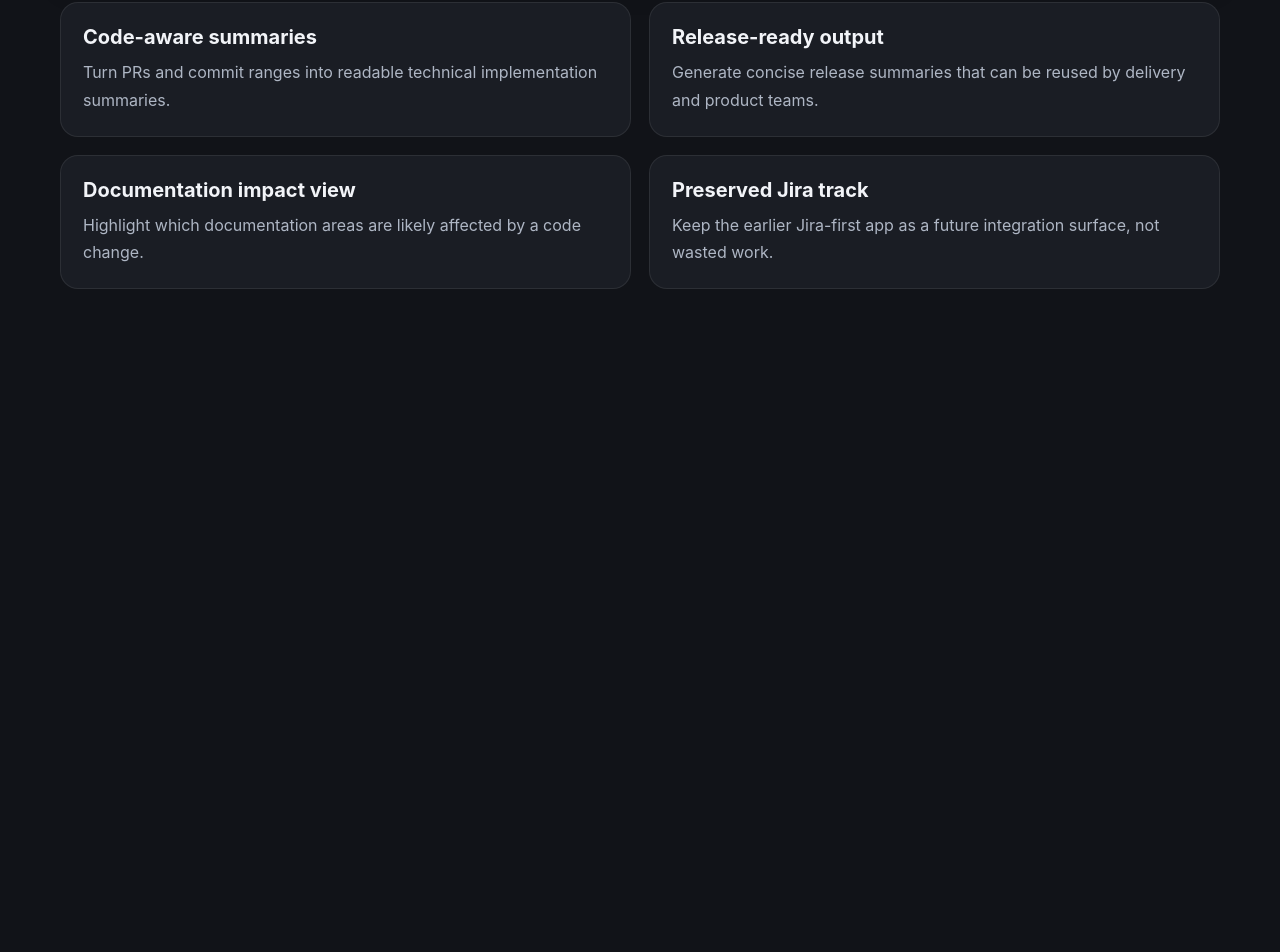
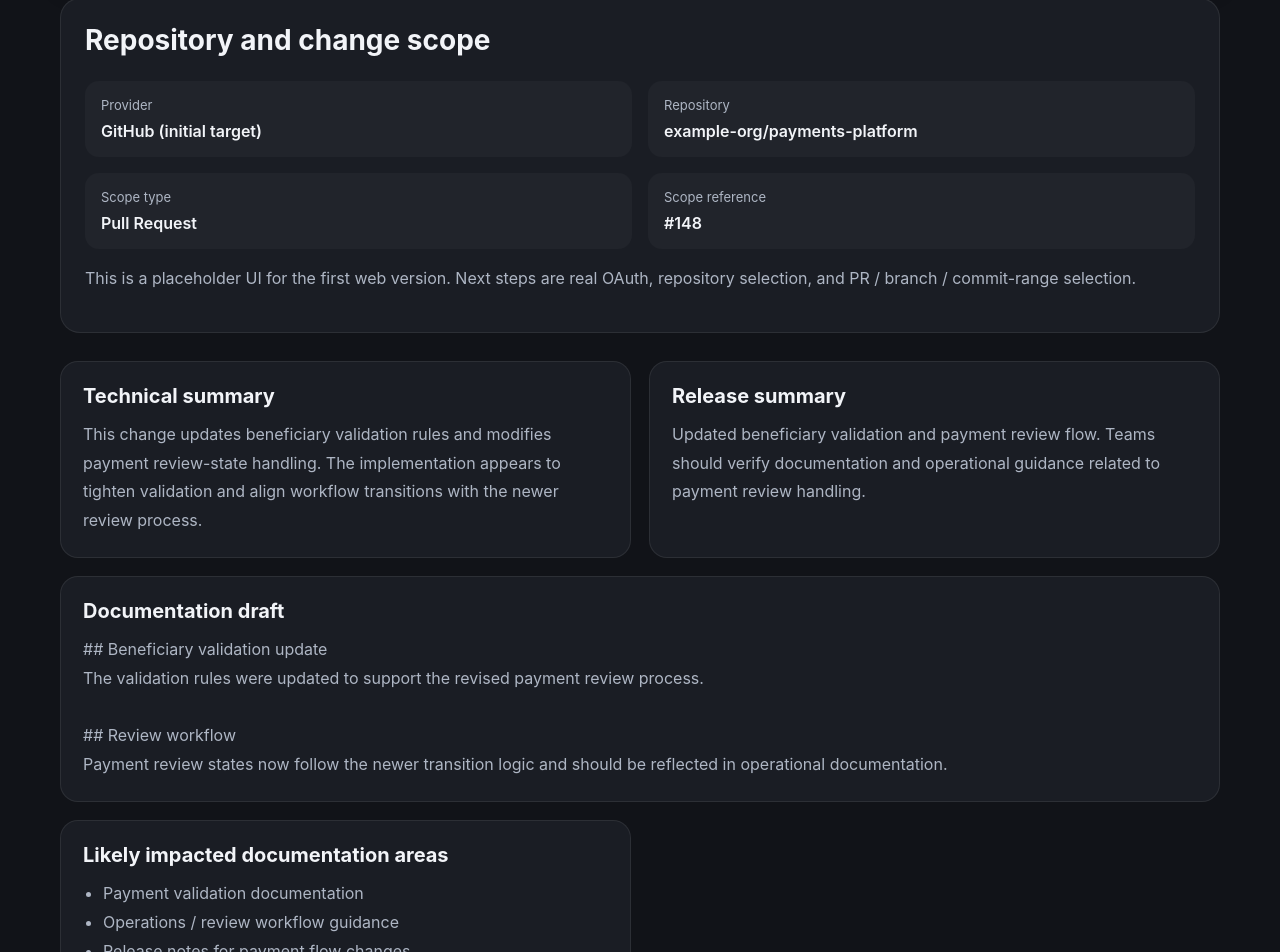
Before and after one commit to denysodyntsov/docote, a Next.js app in the folder docote-web/: page / in a window 1280 px wide. Shown: the part 830-1782 px from the top of the page. Before the commit the page ends 1199 px from the top, so only its background shows below. Built offline with nearby package versions, Linux system fonts and the light colour scheme.

Commit message:
Expand DoCoTe web MVP flow and API plan

```diff
--- a/docote-web/app/page.tsx
+++ b/docote-web/app/page.tsx
@@ -1,5 +1,7 @@
 import { OnboardingCard } from '../components/onboarding-card';
 import { FeatureGrid } from '../components/feature-grid';
+import { RepositorySelector } from '../components/repository-selector';
+import { OutputPreview } from '../components/output-preview';
 
 export default function HomePage() {
   return (
@@ -18,6 +20,8 @@ export default function HomePage() {
       </section>
 
       <OnboardingCard />
+      <RepositorySelector />
+      <OutputPreview />
       <FeatureGrid />
     </main>
   );
--- /dev/null
+++ b/docote-web/components/output-preview.tsx
@@ -0,0 +1,28 @@
+import { sampleResult } from '../lib/mock-data';
+
+export function OutputPreview() {
+  return (
+    <section style={{ marginTop: 28, display: 'grid', gridTemplateColumns: 'repeat(2, minmax(0, 1fr))', gap: 18 }}>
+      <Card title="Technical summary" text={sampleResult.technicalSummary} />
+      <Card title="Release summary" text={sampleResult.releaseSummary} />
+      <Card title="Documentation draft" text={sampleResult.documentationDraft} full />
+      <section style={{ background: '#1a1d24', border: '1px solid rgba(255,255,255,0.08)', borderRadius: 18, padding: 22 }}>
+        <h3 style={{ marginTop: 0, marginBottom: 12, fontSize: 20 }}>Likely impacted documentation areas</h3>
+        <ul style={{ margin: 0, paddingLeft: 20, color: '#aeb6c4', lineHeight: 1.8 }}>
+          {sampleResult.impactedAreas.map((item) => (
+            <li key={item}>{item}</li>
+          ))}
+        </ul>
+      </section>
+    </section>
+  );
+}
+
+function Card({ title, text, full = false }: { title: string; text: string; full?: boolean }) {
+  return (
+    <article style={{ background: '#1a1d24', border: '1px solid rgba(255,255,255,0.08)', borderRadius: 18, padding: 22, gridColumn: full ? '1 / -1' : undefined }}>
+      <h3 style={{ marginTop: 0, marginBottom: 12, fontSize: 20 }}>{title}</h3>
+      <p style={{ margin: 0, color: '#aeb6c4', lineHeight: 1.8, whiteSpace: 'pre-wrap' }}>{text}</p>
+    </article>
+  );
+}
--- /dev/null
+++ b/docote-web/components/repository-selector.tsx
@@ -0,0 +1,26 @@
+export function RepositorySelector() {
+  return (
+    <section style={{ background: '#1a1d24', border: '1px solid rgba(255,255,255,0.08)', borderRadius: 20, padding: 24, marginTop: 24 }}>
+      <h2 style={{ marginTop: 0, fontSize: 28 }}>Repository and change scope</h2>
+      <div style={{ display: 'grid', gridTemplateColumns: 'repeat(2, minmax(0, 1fr))', gap: 16 }}>
+        <Field label="Provider" value="GitHub (initial target)" />
+        <Field label="Repository" value="example-org/payments-platform" />
+        <Field label="Scope type" value="Pull Request" />
+        <Field label="Scope reference" value="#148" />
+      </div>
+      <p style={{ marginTop: 16, color: '#aeb6c4', lineHeight: 1.7 }}>
+        This is a placeholder UI for the first web version. Next steps are real OAuth, repository selection,
+        and PR / branch / commit-range selection.
+      </p>
+    </section>
+  );
+}
+
+function Field({ label, value }: { label: string; value: string }) {
+  return (
+    <div style={{ background: 'rgba(255,255,255,0.03)', borderRadius: 14, padding: 16 }}>
+      <div style={{ fontSize: 13, color: '#aeb6c4', marginBottom: 8 }}>{label}</div>
+      <div style={{ fontSize: 16, fontWeight: 600 }}>{value}</div>
+    </div>
+  );
+}
--- /dev/null
+++ b/docote-web/lib/mock-data.ts
@@ -0,0 +1,30 @@
+import type { GenerationRequest, GenerationResult } from './types';
+
+export const sampleRequest: GenerationRequest = {
+  scope: {
+    type: 'pull-request',
+    repository: {
+      owner: 'example-org',
+      name: 'payments-platform',
+      provider: 'github'
+    },
+    pullRequestNumber: 148
+  },
+  jiraText: 'Story: improve beneficiary validation and update payment review flow.',
+  currentDocText: 'Current documentation mentions old validation rules and does not describe the review flow change.',
+  extraContext: 'PR updates validation logic and review-state transitions.'
+};
+
+export const sampleResult: GenerationResult = {
+  technicalSummary:
+    'This change updates beneficiary validation rules and modifies payment review-state handling. The implementation appears to tighten validation and align workflow transitions with the newer review process.',
+  releaseSummary:
+    'Updated beneficiary validation and payment review flow. Teams should verify documentation and operational guidance related to payment review handling.',
+  documentationDraft:
+    '## Beneficiary validation update\nThe validation rules were updated to support the revised payment review process.\n\n## Review workflow\nPayment review states now follow the newer transition logic and should be reflected in operational documentation.',
+  impactedAreas: [
+    'Payment validation documentation',
+    'Operations / review workflow guidance',
+    'Release notes for payment flow changes'
+  ]
+};
--- /dev/null
+++ b/docote-web/lib/types.ts
@@ -0,0 +1,30 @@
+export type ChangeScopeType = 'pull-request' | 'branch' | 'commit-range';
+
+export interface RepositoryRef {
+  owner: string;
+  name: string;
+  provider: 'github' | 'gitlab';
+}
+
+export interface ChangeScope {
+  type: ChangeScopeType;
+  repository: RepositoryRef;
+  branch?: string;
+  pullRequestNumber?: number;
+  baseCommit?: string;
+  headCommit?: string;
+}
+
+export interface GenerationRequest {
+  scope: ChangeScope;
+  jiraText?: string;
+  currentDocText?: string;
+  extraContext?: string;
+}
+
+export interface GenerationResult {
+  technicalSummary: string;
+  releaseSummary: string;
+  documentationDraft: string;
+  impactedAreas: string[];
+}
```
Also changed, not shown: 2 other files (tests, documents, lock files or other folders).
